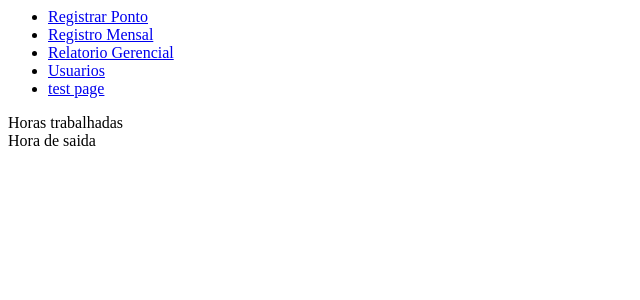
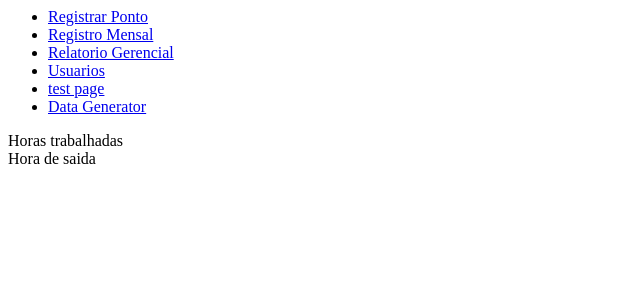
Before and after one commit to Dess1808/innout, a PHP site: page /templates/leftMenu.php in a window 1280 px wide. Shown: the top 300 px of the page, without its empty margins (0-640 px from the left). Run offline with PHP 8.4, Linux system fonts and the light colour scheme; the template is opened without the code that fills it, so the values that code supplies are empty.

Commit message:
adicionado a opcao 'dataGenerator'

```diff
--- a/src/views/templates/leftMenu.php
+++ b/src/views/templates/leftMenu.php
@@ -27,6 +27,7 @@
                 </a>
             </li>
             <li><a href="test.php">test page</a></li>
+            <li><a href="dataGenerator.php">Data Generator</a></li>
         </ul>
     </nav>
 
```
